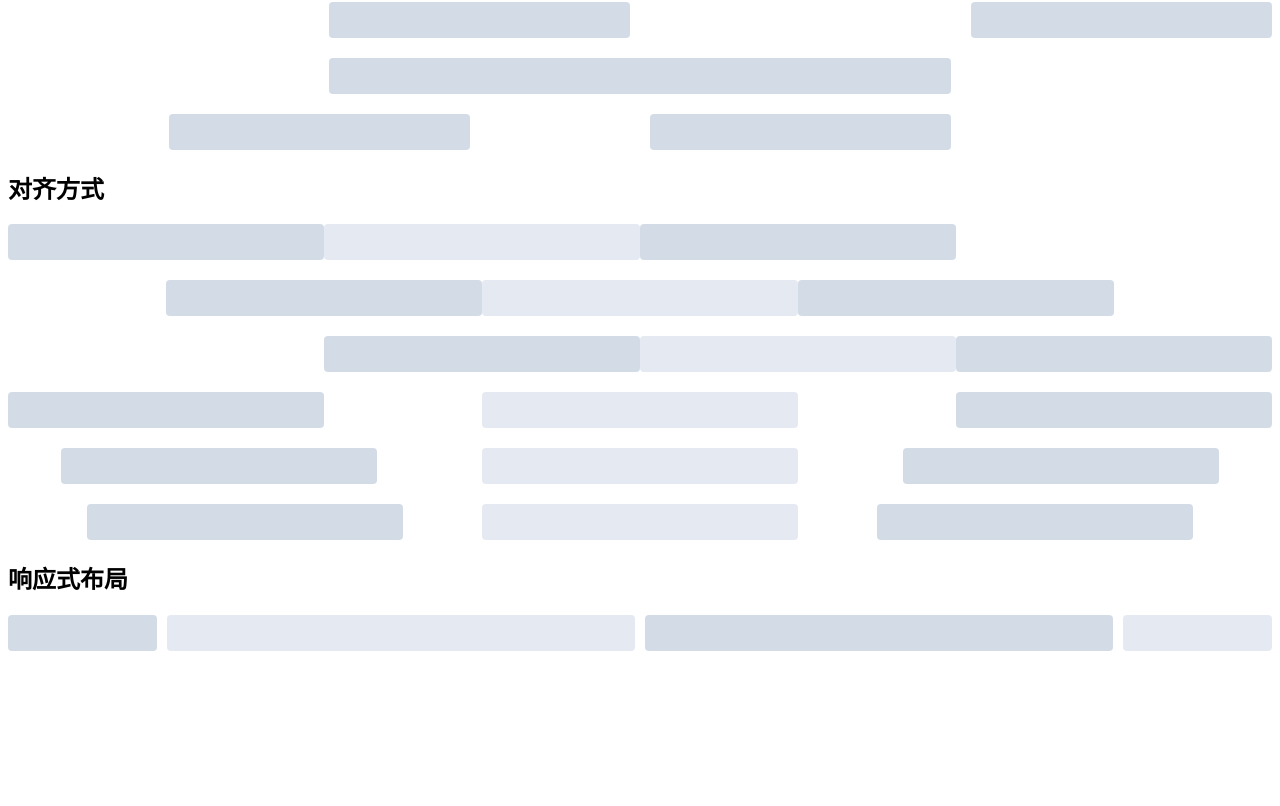
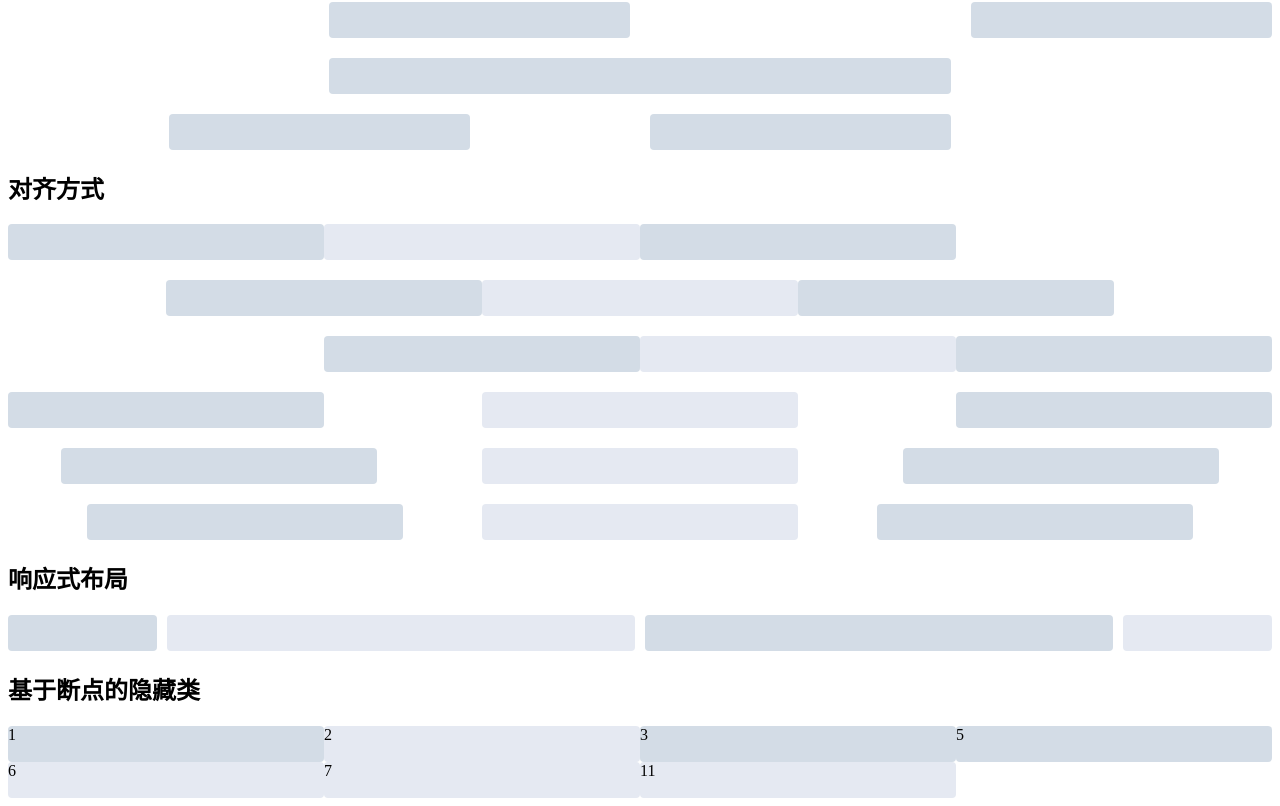
Before and after one commit to chenyuqiua/my-element, a Vue app: page / in a window 1280 px wide. Shown: the part 798-1604 px from the top of the page. Before the commit the page ends 1457 px from the top, so only its background shows below. Built offline with nearby package versions, Linux system fonts and the light colour scheme.

Commit message:
fix: add 基于断点的隐藏类

```diff
--- a/examples/components/layout/index.vue
+++ b/examples/components/layout/index.vue
@@ -126,6 +126,42 @@
         <div class="grid-content ep-bg-purple-light" />
       </yq-col>
     </yq-row>
+    <h2>基于断点的隐藏类</h2>
+    <yq-row class="row-bg">
+      <yq-col class="hidden-xs-only" :span="6">
+        <div class="grid-content ep-bg-purple">1</div>
+      </yq-col>
+      <yq-col class="hidden-sm-only" :span="6">
+        <div class="grid-content ep-bg-purple-light">2</div>
+      </yq-col>
+      <yq-col class="hidden-sm-and-down" :span="6">
+        <div class="grid-content ep-bg-purple">3</div>
+      </yq-col>
+      <yq-col class="hidden-sm-and-up" :span="6">
+        <div class="grid-content ep-bg-purple-light">4</div>
+      </yq-col>
+      <yq-col class="hidden-md-only" :span="6">
+        <div class="grid-content ep-bg-purple">5</div>
+      </yq-col>
+      <yq-col class="hidden-md-and-down" :span="6">
+        <div class="grid-content ep-bg-purple-light">6</div>
+      </yq-col>
+      <yq-col class="hidden-md-aand-up" :span="6">
+        <div class="grid-content ep-bg-purple-light">7</div>
+      </yq-col>
+      <yq-col class="hidden-lg-only" :span="6">
+        <div class="grid-content ep-bg-purple-light">8</div>
+      </yq-col>
+      <yq-col class="hidden-lg-and-down" :span="6">
+        <div class="grid-content ep-bg-purple-light">9</div>
+      </yq-col>
+      <yq-col class="hidden-lg-and-up" :span="6">
+        <div class="grid-content ep-bg-purple-light">10</div>
+      </yq-col>
+      <yq-col class="hidden-xl-only" :span="6">
+        <div class="grid-content ep-bg-purple-light">11</div>
+      </yq-col>
+    </yq-row>
   </div>
 </template>
 
--- a/examples/main.ts
+++ b/examples/main.ts
@@ -1,6 +1,7 @@
 import { createApp } from "vue";
 import App from "./App.vue";
 import YqUI from "packages";
+import "theme-chalk/display.scss";
 
 const Vue = createApp(App);
 
--- a/packages/theme-chalk/src/common/var.scss
+++ b/packages/theme-chalk/src/common/var.scss
@@ -1,9 +1,10 @@
-// layout响应式布局相关变量
+// layout响应式布局尺寸变量
 $sm: 768px !default;
 $md: 992px !default;
 $lg: 1200px !default;
 $xl: 1920px !default;
 
+// layout响应式布局映射map
 $breakpoints: (
   "xs": "(max-width: #{$sm})",
   "sm": "(min-width: #{$sm})",
@@ -11,3 +12,18 @@ $breakpoints: (
   "lg": "(min-width: #{$lg})",
   "xl": "(min-width: #{$xl})",
 ) !default;
+
+// 断点隐藏类的映射map
+$breakpoints-spec: (
+  "xs-only": "(max-width: #{$sm - 1})",
+  "sm-and-up": "(min-width: #{$sm})",
+  "sm-only": "(min-width: #{$sm}) and (max-width: #{$md - 1})",
+  "sm-and-down": "(max-width: #{$md - 1})",
+  "md-and-up": "(min-width: #{$md})",
+  "md-only": "(min-width: #{$md}) and (max-width: #{$lg - 1})",
+  "md-and-down": "(max-width: #{$lg - 1})",
+  "lg-and-up": "(min-width: #{$lg})",
+  "lg-only": "(min-width: #{$lg}) and (max-width: #{$xl - 1})",
+  "lg-and-down": "(max-width: #{$xl - 1})",
+  "xl-only": "(min-width: #{$xl})",
+) !default;
--- /dev/null
+++ b/packages/theme-chalk/src/display.scss
@@ -0,0 +1,12 @@
+@use "common/var" as *;
+@use "mixins/mixins" as *;
+
+.hidden {
+  @each $break-point-name, $break-point-value in $breakpoints-spec {
+    &-#{$break-point-name} {
+      @include res($break-point-name, $breakpoints-spec) {
+        display: none !important;
+      }
+    }
+  }
+}
```
Also changed, not shown: packages/theme-chalk/src/index.scss (added).
